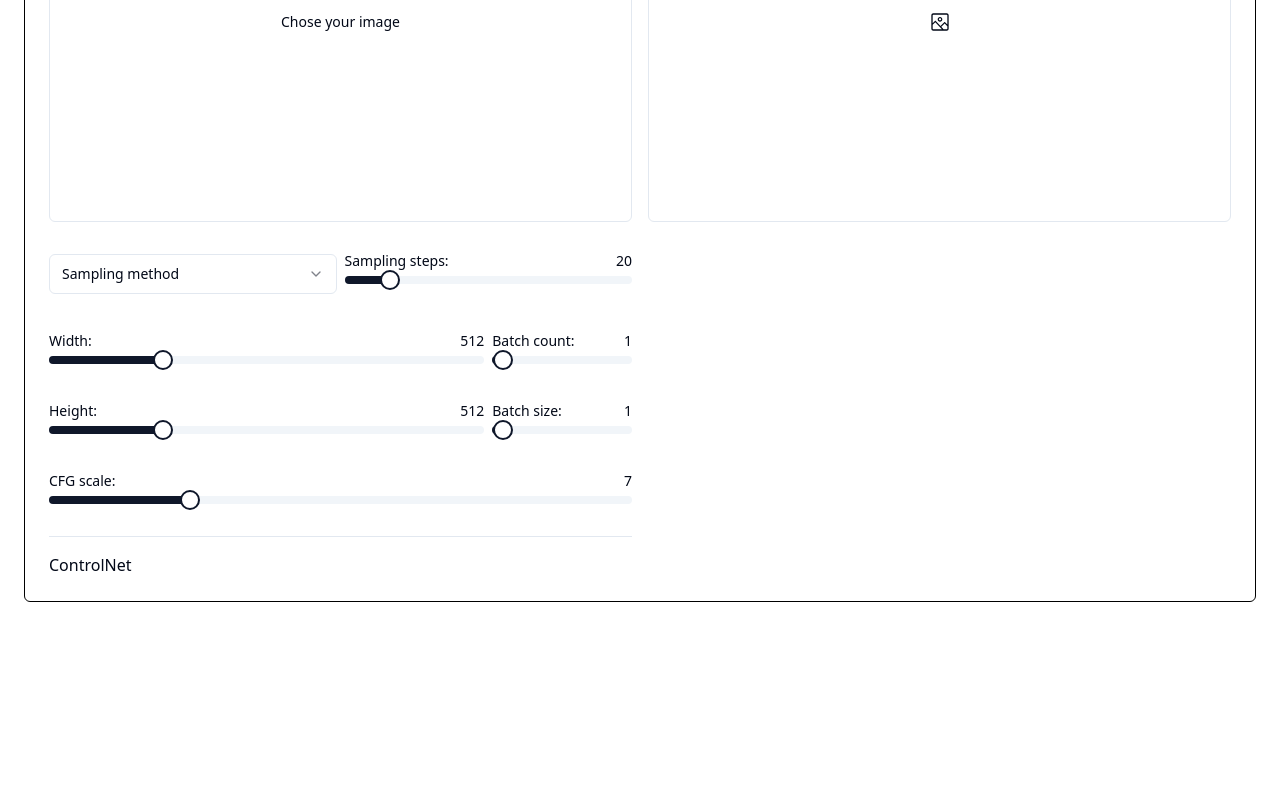
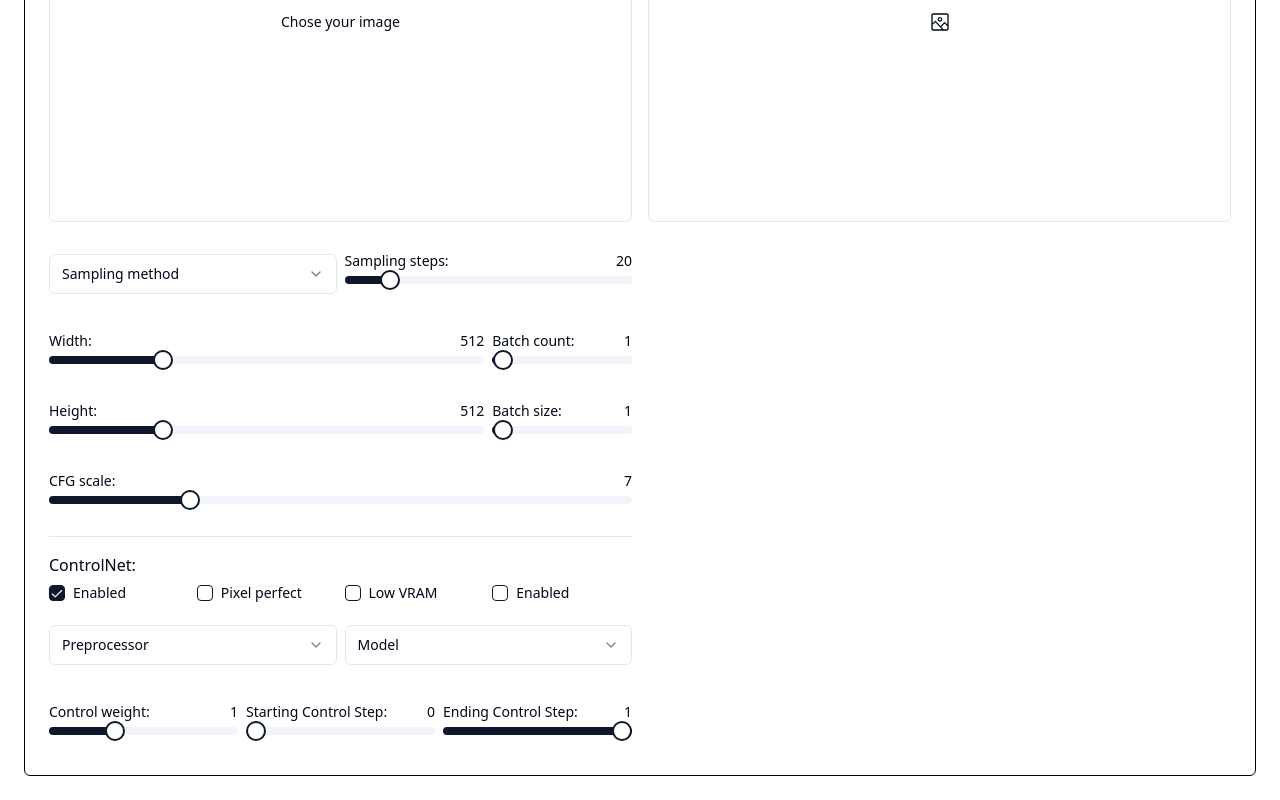
Before and after one commit to Uyama0/WebDiffusion, a React (Vite) app in the folder client/: page / in a window 1280 px wide. Shown: the part 419-1219 px from the top of the page. Before the commit the page ends 1045 px from the top, so only its background shows below. Built offline with nearby package versions, Linux system fonts and the light colour scheme.

Commit message:
feat(checkbox): added checkbox components

```diff
--- a/client/package.json
+++ b/client/package.json
@@ -10,6 +10,7 @@
     "preview": "vite preview"
   },
   "dependencies": {
+    "@radix-ui/react-checkbox": "^1.0.4",
     "@radix-ui/react-icons": "^1.3.0",
     "@radix-ui/react-label": "^2.0.2",
     "@radix-ui/react-select": "^2.0.0",
--- /dev/null
+++ b/client/src/assets/data/modelControlnet.json
@@ -0,0 +1,4 @@
+{
+  "label": "Model",
+  "data": ["none"]
+}
--- /dev/null
+++ b/client/src/assets/data/preprocessorsControlnet.json
@@ -0,0 +1,4 @@
+{
+  "label": "Preprocessor",
+  "data": ["none"]
+}
--- /dev/null
+++ b/client/src/components/checkboxInput/CheckboxInput.tsx
@@ -0,0 +1,48 @@
+import { FC, useState } from "react";
+
+import { setNestedFieldValue } from "@/redux/slices/scratchToImageSlice";
+import { setFieldValue } from "@/redux/slices/scratchToImageSlice";
+
+import { Checkbox } from "../ui/checkbox";
+import { Label } from "../ui/label";
+
+import { useAppDispatch } from "@/types/reduxHooks";
+import { TCheckboxInput } from "@/types/componentTypes";
+import { TControlNetArgs } from "@/types/modelsTypes";
+import { TPromptSchema } from "@/types/modelsTypes";
+
+const CheckboxInput: FC<TCheckboxInput> = ({
+  label,
+  data,
+  fieldName,
+  controlNet = false,
+}) => {
+  const dispatch = useAppDispatch();
+
+  const [isEnabled, setIsEnabled] = useState(data);
+
+  const hangleChckboxClick = () => {
+    setIsEnabled(!isEnabled);
+
+    const action = controlNet
+      ? setNestedFieldValue({
+          field: fieldName as keyof TControlNetArgs,
+          value: isEnabled,
+        })
+      : setFieldValue({
+          field: fieldName as keyof TPromptSchema,
+          value: isEnabled,
+        });
+
+    dispatch(action);
+  };
+
+  return (
+    <div className="flex items-center space-x-2 py-sm">
+      <Checkbox checked={isEnabled} onClick={hangleChckboxClick} />
+      <Label>{label}</Label>
+    </div>
+  );
+};
+
+export default CheckboxInput;
--- a/client/src/components/layout/ControlnetSettingsLayout.tsx
+++ b/client/src/components/layout/ControlnetSettingsLayout.tsx
@@ -1,9 +1,154 @@
 import { FC } from "react";
+
+import CheckboxInput from "../checkboxInput/CheckboxInput";
+import SliderInput from "../sliderInput/SliderInput";
+import SelectInput from "../selectInput/SelectInput";
+
+import { TColSpan } from "@/types/componentTypes";
+import { TLayoutConfigs } from "@/types/componentTypes";
+
+import preprocessorsControlnet from "@/assets/data/preprocessorsControlnet.json";
+import modelControlnet from "@/assets/data/modelControlnet.json";
+
+const checkboxLayoutConfigs: TLayoutConfigs[] = [
+  {
+    component: CheckboxInput,
+    props: {
+      label: "Enabled",
+      data: true,
+      fieldName: "enabled",
+      controlNet: true,
+    },
+    colSpan: 1,
+  },
+  {
+    component: CheckboxInput,
+    props: {
+      label: "Pixel perfect",
+      data: false,
+      fieldName: "pixel_perfect",
+      controlNet: true,
+    },
+    colSpan: 1,
+  },
+  {
+    component: CheckboxInput,
+    props: {
+      label: "Low VRAM",
+      data: false,
+      fieldName: "lowvram",
+      controlNet: true,
+    },
+    colSpan: 1,
+  },
+  {
+    component: CheckboxInput,
+    props: {
+      label: "Enabled",
+      data: false,
+      fieldName: "enabled",
+      controlNet: true,
+    },
+    colSpan: 1,
+  },
+];
+
+const layoutConfigs: TLayoutConfigs[] = [
+  {
+    component: SelectInput,
+    props: {
+      label: preprocessorsControlnet.label,
+      data: preprocessorsControlnet.data,
+      fieldName: "module",
+    },
+    colSpan: 3,
+  },
+  {
+    component: SelectInput,
+    props: {
+      label: modelControlnet.label,
+      data: modelControlnet.data,
+      fieldName: "module",
+    },
+    colSpan: 3,
+  },
+  {
+    component: SliderInput,
+    props: {
+      fieldName: "weight",
+      fieldLabel: "Control weight",
+      defaultValue: 1,
+      max: 3,
+      step: 1,
+      controlNet: true,
+    },
+    colSpan: 2,
+  },
+  {
+    component: SliderInput,
+    props: {
+      fieldName: "guidance_start",
+      fieldLabel: "Starting Control Step",
+      defaultValue: 0,
+      max: 1,
+      step: 0.01,
+      controlNet: true,
+    },
+    colSpan: 2,
+  },
+  {
+    component: SliderInput,
+    props: {
+      fieldName: "guidance_end",
+      fieldLabel: "Ending Control Step",
+      defaultValue: 1,
+      max: 1,
+      step: 0.01,
+      controlNet: true,
+    },
+    colSpan: 2,
+  },
+];
+
+const colSpanVariants: { [key in TColSpan]: string } = {
+  1: "col-span-1",
+  2: "col-span-2",
+  3: "col-span-3",
+  4: "col-span-4",
+};
 
 const ControlnetSettingsLayout: FC = () => {
   return (
     <div>
-      <h1>ControlNet</h1>
+      <h1>ControlNet:</h1>
+      <div className="grid grid-cols-4 gap-sm">
+        {checkboxLayoutConfigs.map(
+          ({ component: Component, props, colSpan }, index) => {
+            return (
+              <div
+                key={index}
+                className={`${colSpanVariants[colSpan as TColSpan]}`}
+              >
+                <Component {...props} />
+              </div>
+            );
+          }
+        )}
+      </div>
+      <div className="grid grid-cols-6 gap-sm">
+        {layoutConfigs.map(
+          ({ component: Component, props, colSpan }, index) => {
+            return (
+              <div
+                key={index}
+                className={`${colSpanVariants[colSpan as TColSpan]}`}
+              >
+                <Component {...props} />
+              </div>
+            );
+          }
+        )}
+      </div>
     </div>
   );
 };
--- a/client/src/components/layout/SettingsLayout.tsx
+++ b/client/src/components/layout/SettingsLayout.tsx
@@ -7,6 +7,7 @@
 import { TLayoutConfigs } from "@/types/componentTypes";
 
 import samplingMethods from "@/assets/data/samplingMethods.json";
+import prep from "@/assets/data/preprocessorsControlnet.json";
 
 const layoutConfigs: TLayoutConfigs[] = [
   {
--- a/client/src/components/ui/ButtonSelf.tsx
+++ b/client/src/components/ui/ButtonSelf.tsx
@@ -7,7 +7,7 @@
 
 import { useAppDispatch } from "@/types/reduxHooks";
 import { useAppSelector } from "@/types/reduxHooks";
-import { BaseModelTypes } from "@/types/modelsTypes";
+import { TPromptSchema } from "@/types/modelsTypes";
 
 const ButtonSelf: React.FC<{ children: React.ReactNode }> = ({ children }) => {
   const dispatch = useAppDispatch();
@@ -19,7 +19,7 @@
     getPostImage();
   };
 
-  const handleToogleSwitch = (fieldName: keyof BaseModelTypes) => {
+  const handleToogleSwitch = (fieldName: keyof TPromptSchema) => {
     dispatch(
       setFieldValue({
         field: fieldName,
--- /dev/null
+++ b/client/src/components/ui/checkbox.tsx
@@ -0,0 +1,28 @@
+import * as React from "react"
+import * as CheckboxPrimitive from "@radix-ui/react-checkbox"
+import { Check } from "lucide-react"
+
+import { cn } from "@/lib/utils"
+
+const Checkbox = React.forwardRef<
+  React.ElementRef<typeof CheckboxPrimitive.Root>,
+  React.ComponentPropsWithoutRef<typeof CheckboxPrimitive.Root>
+>(({ className, ...props }, ref) => (
+  <CheckboxPrimitive.Root
+    ref={ref}
+    className={cn(
+      "peer h-4 w-4 shrink-0 rounded-sm border border-primary ring-offset-background focus-visible:outline-none focus-visible:ring-2 focus-visible:ring-ring focus-visible:ring-offset-2 disabled:cursor-not-allowed disabled:opacity-50 data-[state=checked]:bg-primary data-[state=checked]:text-primary-foreground",
+      className
+    )}
+    {...props}
+  >
+    <CheckboxPrimitive.Indicator
+      className={cn("flex items-center justify-center text-current")}
+    >
+      <Check className="h-4 w-4" />
+    </CheckboxPrimitive.Indicator>
+  </CheckboxPrimitive.Root>
+))
+Checkbox.displayName = CheckboxPrimitive.Root.displayName
+
+export { Checkbox }
--- a/client/src/redux/slices/scratchToImageSlice.ts
+++ b/client/src/redux/slices/scratchToImageSlice.ts
@@ -26,6 +26,8 @@
         {
           input_image: "controlnet_image_data",
           enabled: true,
+          pixel_perfect: false,
+          lowvram: false,
           module: "canny",
           model: "control_v11p_sd15_canny [d14c016b]",
           control_mode: "ControlNet is more important",
--- a/client/src/types/componentTypes.ts
+++ b/client/src/types/componentTypes.ts
@@ -3,11 +3,18 @@
 import { TPromptSchema } from "./modelsTypes";
 import { TControlNetArgs } from "./modelsTypes";
 
+export type TCheckboxInput = {
+  label: string;
+  data: boolean;
+  controlNet?: boolean;
+  fieldName: keyof TPromptSchema | keyof TControlNetArgs;
+};
+
 export type TSelectInput = {
   label: string;
   data: string[];
   controlNet?: boolean;
-  fieldName: keyof TPromptSchema;
+  fieldName: keyof TPromptSchema | keyof TControlNetArgs;
 };
 
 export type TSliderInput = {
@@ -23,7 +30,7 @@
 
 export type TLayoutConfigs = {
   component: FC<any>;
-  props: TSelectInput | TSliderInput;
+  props: TSelectInput | TSliderInput | TCheckboxInput;
   colSpan: number;
 };
 
--- a/client/src/types/modelsTypes.ts
+++ b/client/src/types/modelsTypes.ts
@@ -1,6 +1,8 @@
 export interface TControlNetArgs {
   input_image: string;
   enabled: boolean;
+  pixel_perfect: boolean;
+  lowvram: boolean;
   module: string;
   model: string;
   control_mode: string;
```
Also changed, not shown: client/src/assets/data/samplingMethods.json (indentation only), 1 other file (tests, documents, lock files or other folders).
